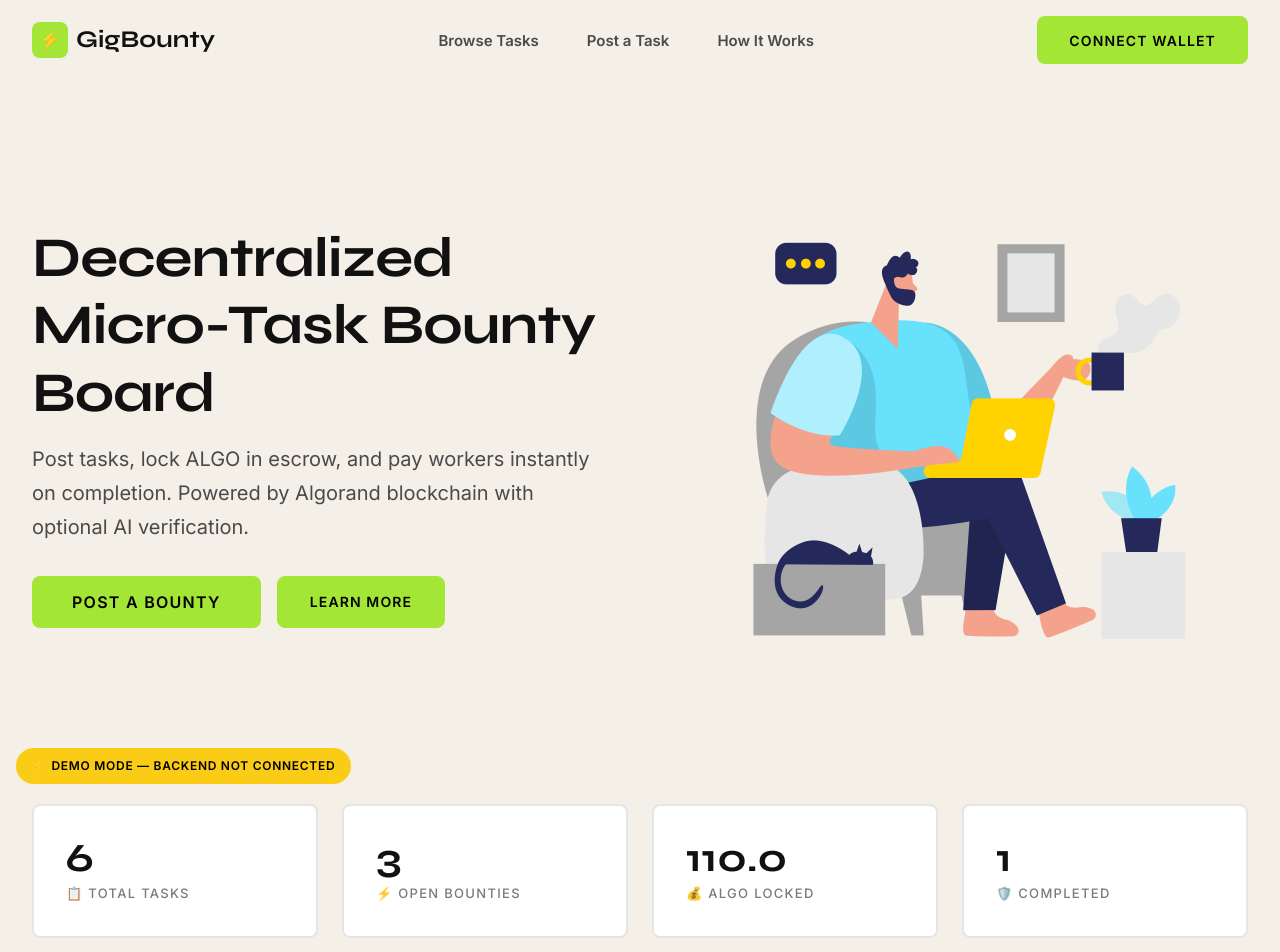
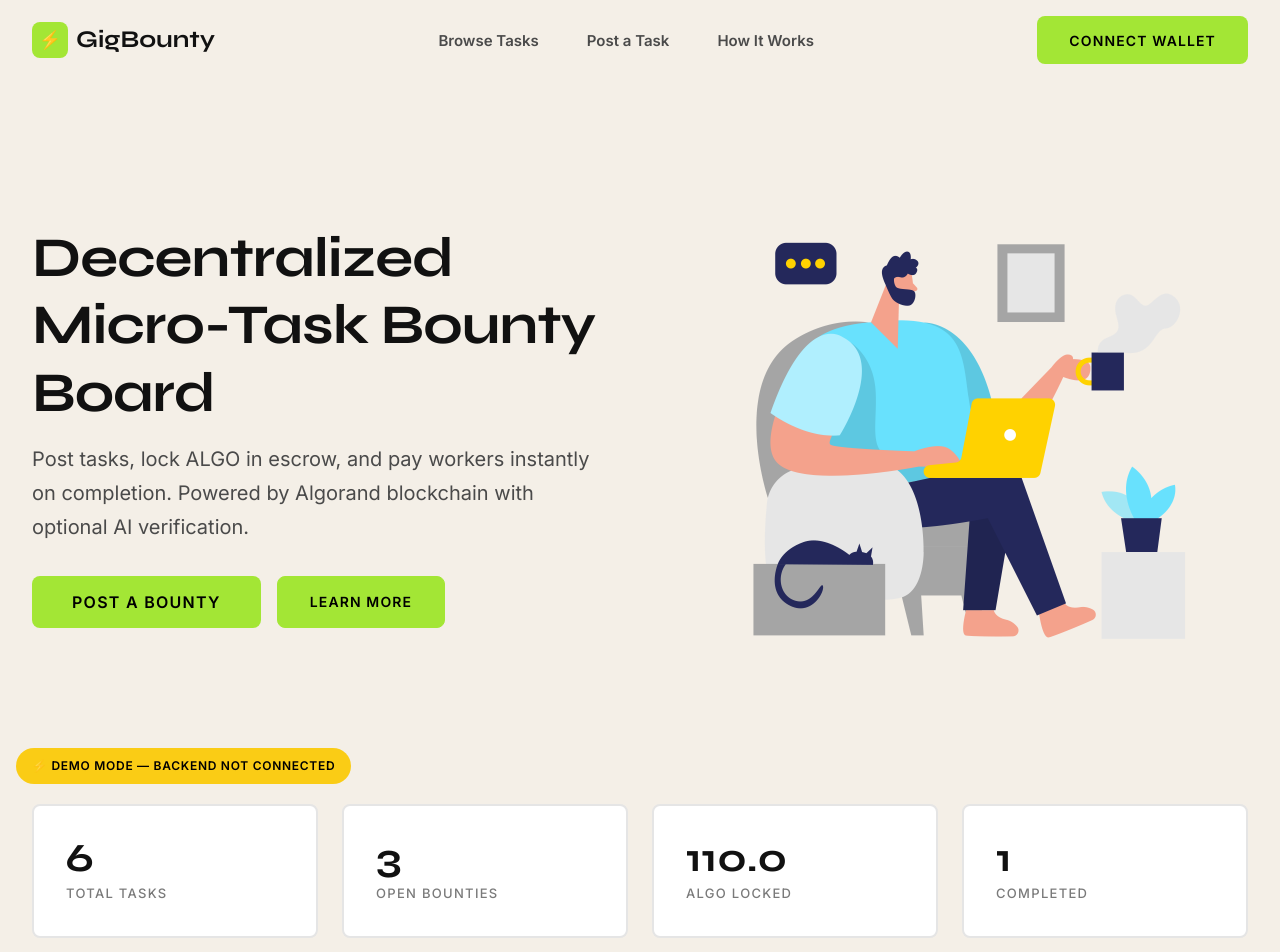
Before and after one commit to Soumyartho/GigBounty, a React (Vite) app in the folder frontend/: page / in a window 1280 px wide. Shown: the top 952 px of the page. Built offline with nearby package versions, Linux system fonts and the light colour scheme; no server answers.

Commit message:
Updating UI2

```diff
--- a/frontend/src/components/HowItWorks.jsx
+++ b/frontend/src/components/HowItWorks.jsx
@@ -2,22 +2,22 @@ export default function HowItWorks() {
   const steps = [
     {
       number: 1,
-      title: '📝 Post a Task',
+      title: 'Post a Task',
       description: 'Describe your micro-task and lock ALGO in escrow as the bounty reward.',
     },
     {
       number: 2,
-      title: '✋ Claim & Work',
+      title: 'Claim & Work',
       description: 'Workers browse open tasks, claim one, and start working on it.',
     },
     {
       number: 3,
-      title: '🔗 Submit Proof',
+      title: 'Submit Proof',
       description: 'Worker submits a proof URL. Optional AI auto-verification available.',
     },
     {
       number: 4,
-      title: '💸 Get Paid',
+      title: 'Get Paid',
       description: 'Creator approves the work and ALGO is released instantly from escrow.',
     },
   ];
--- a/frontend/src/components/StatsBar.jsx
+++ b/frontend/src/components/StatsBar.jsx
@@ -5,10 +5,10 @@ export default function StatsBar({ tasks }) {
   const workers = new Set(tasks.filter(t => t.worker_wallet).map(t => t.worker_wallet)).size;
 
   const stats = [
-    { number: tasks.length, label: '📋 Total Tasks' },
-    { number: openCount, label: '⚡ Open Bounties' },
-    { number: `${totalBounty.toFixed(1)}`, label: '💰 ALGO Locked' },
-    { number: completedCount, label: '🛡️ Completed' },
+    { number: tasks.length, label: 'Total Tasks' },
+    { number: openCount, label: 'Open Bounties' },
+    { number: `${totalBounty.toFixed(1)}`, label: 'ALGO Locked' },
+    { number: completedCount, label: 'Completed' },
   ];
 
   return (
```
